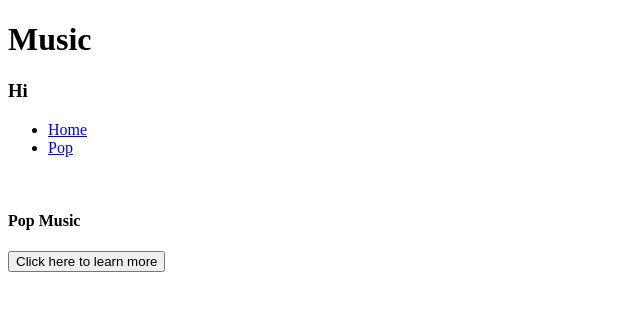
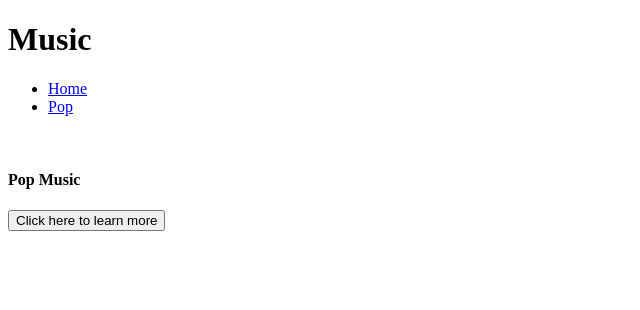
Before and after one commit to anisha-23223/Website-Internal, a plain HTML site: page index.html in a window 1280 px wide. Shown: the whole page, without its empty margins (0-640 px from the left). Drawn offline with Linux system fonts and the light colour scheme.

Commit message:
Another trial from home

```diff
--- a/index.html
+++ b/index.html
@@ -14,7 +14,7 @@
             <h1>Music</h1>
         </div>
     </div>
-<h3>Hi</h3>
+
 <ul>
     <li><a href="index.html">Home</a></li>
     <li><a href="pop.html">Pop</a></li>
```
